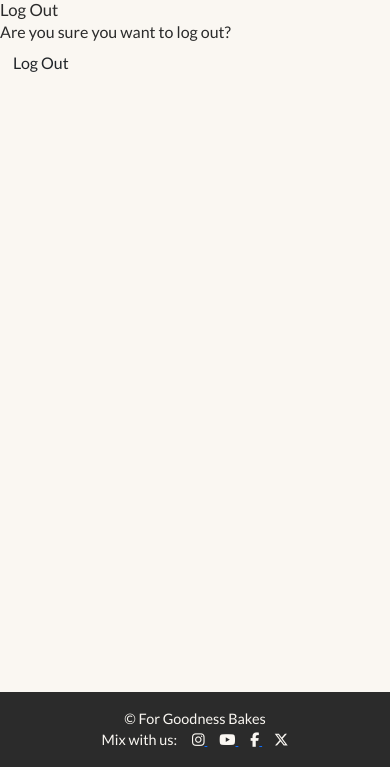
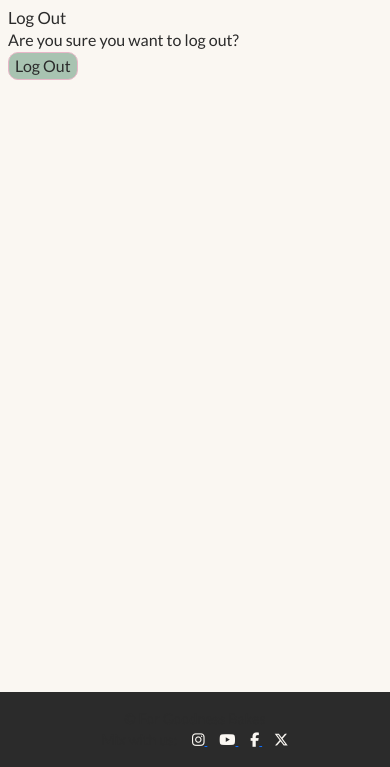
Before and after one commit to Lyd-W/for-goodness-bakes, a Django app: page /accounts/logout/ in a window 390 px wide. Shown: the part 77-844 px from the top of the page. Run offline with Django 4.2, Linux system fonts and the light colour scheme; the visitor is signed in with stand-in values (Sample User, id 1); some libraries are stand-ins or nearby versions; some web fonts are replaced.

Commit message:
Style log out on small screens

```diff
--- a/about/templates/about/about.html
+++ b/about/templates/about/about.html
@@ -31,7 +31,7 @@
       <form method="post">
         {{ contact_form | crispy }}
         {% csrf_token %}
-        <button type="submit">Send message </button>
+        <button class ="button" type="submit">Send message </button>
       </form>
 
 
--- a/static/css/style.css
+++ b/static/css/style.css
@@ -19,10 +19,19 @@ h1, h2 {
 h3 {
     font-size: calc(0.9rem + 0.6vw);
     margin: 0;
+    color: var(--text);
 }
 
 p {
     margin: 0;
+    color: var(--text);
+}
+
+.button {
+    border: 1px solid var(--secondary-color);
+    background-color: var(--secondary-highlight);
+    border-radius: 10px;
+    color: var(--text);
 }
 
 /* Nav bar */
@@ -169,6 +178,12 @@ p {
     margin:0.5rem;
 }
 
+/* Log Out View */
+
+.log-out-section {
+    margin: 0.5rem;
+}
+
 /* Footer */
 
 .footer {
--- a/templates/account/login.html
+++ b/templates/account/login.html
@@ -18,6 +18,6 @@
             {% if redirect_field_value %}
             <input type="hidden" name="{{ redirect_field_name }}" value="{{ redirect_field_value }}" />
             {% endif %}
-            <button type="submit">{% trans "Log In" %}</button>
+            <button class="button" type="submit">{% trans "Log In" %}</button>
         </form>
 {% endblock %}
--- a/templates/account/logout.html
+++ b/templates/account/logout.html
@@ -5,6 +5,7 @@
 
 {% block content %}
 
+<section class="log-out-section">
             <h3>{% trans "Log Out" %}</h3>
 
             <p>{% trans 'Are you sure you want to log out?' %}</p>
@@ -15,7 +16,8 @@
                 {% if redirect_field_value %}
                 <input type="hidden" name="{{ redirect_field_name }}" value="{{ redirect_field_value }}" />
                 {% endif %}
-                <button class="btn btn-signup right" type="submit">{% trans 'Log Out' %}</button>
+                <button class="button log-out-button" type="submit">{% trans 'Log Out' %}</button>
             </form>
+</section>
 
 {% endblock %}
--- a/templates/account/signup.html
+++ b/templates/account/signup.html
@@ -15,7 +15,7 @@
   {% if redirect_field_value %}
   <input type="hidden" name="{{ redirect_field_name }}" value="{{ redirect_field_value }}" />
   {% endif %}
-  <button type="submit">{% trans "Register" %} &raquo;</button>
+  <button class="button" type="submit">{% trans "Register" %} &raquo;</button>
 </form>
 
 {% endblock content %}
--- a/templates/base.html
+++ b/templates/base.html
@@ -108,7 +108,7 @@
       <div class="alert {{ message.tags }} alert-dismissible
         fade show" id="msg" role="alert">
         {{ message | safe }}
-        <button type="button"
+        <button class="button" type="button"
           data-bs-dismiss="alert" aria-label="Close"></button>
       </div>
       {% endfor %}
```
Also changed, not shown: recipes/templates/recipes/recipe_detail.html (+4 -4 lines).
